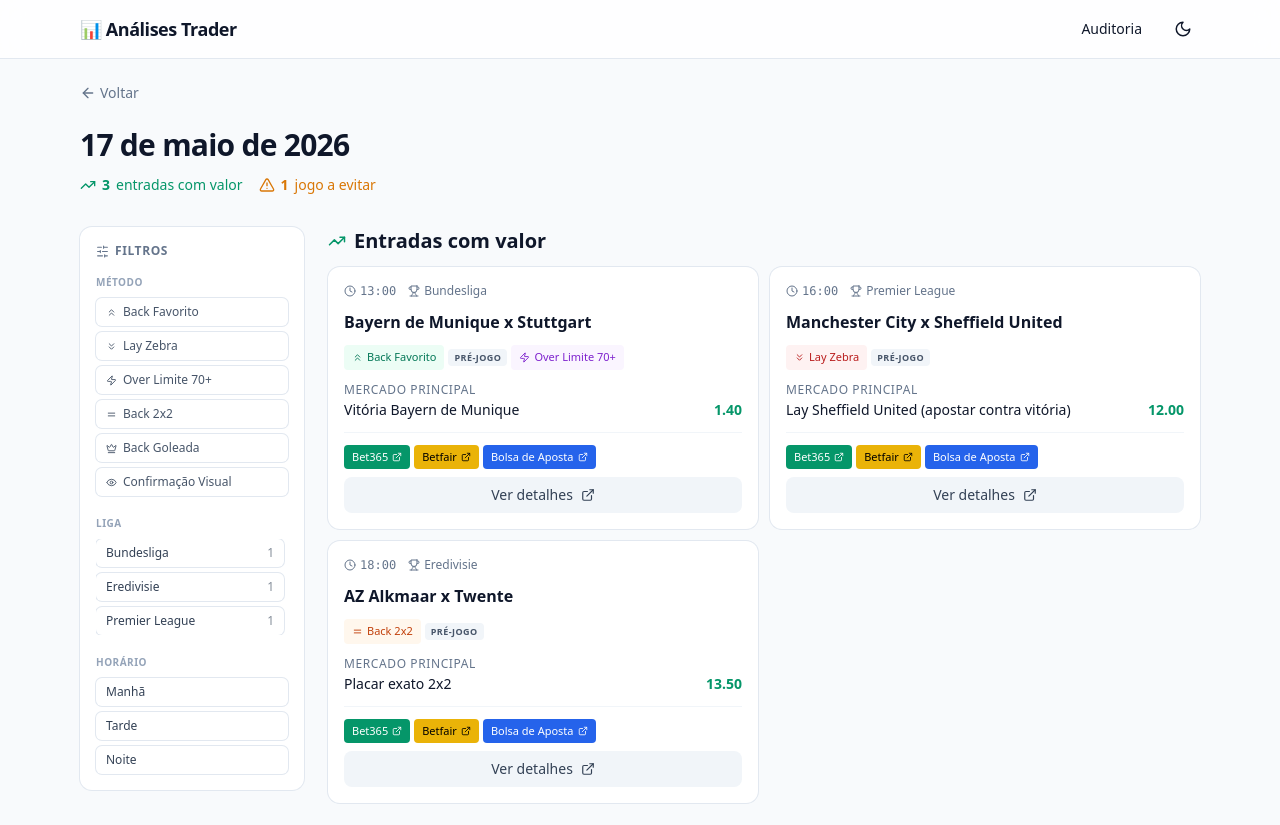
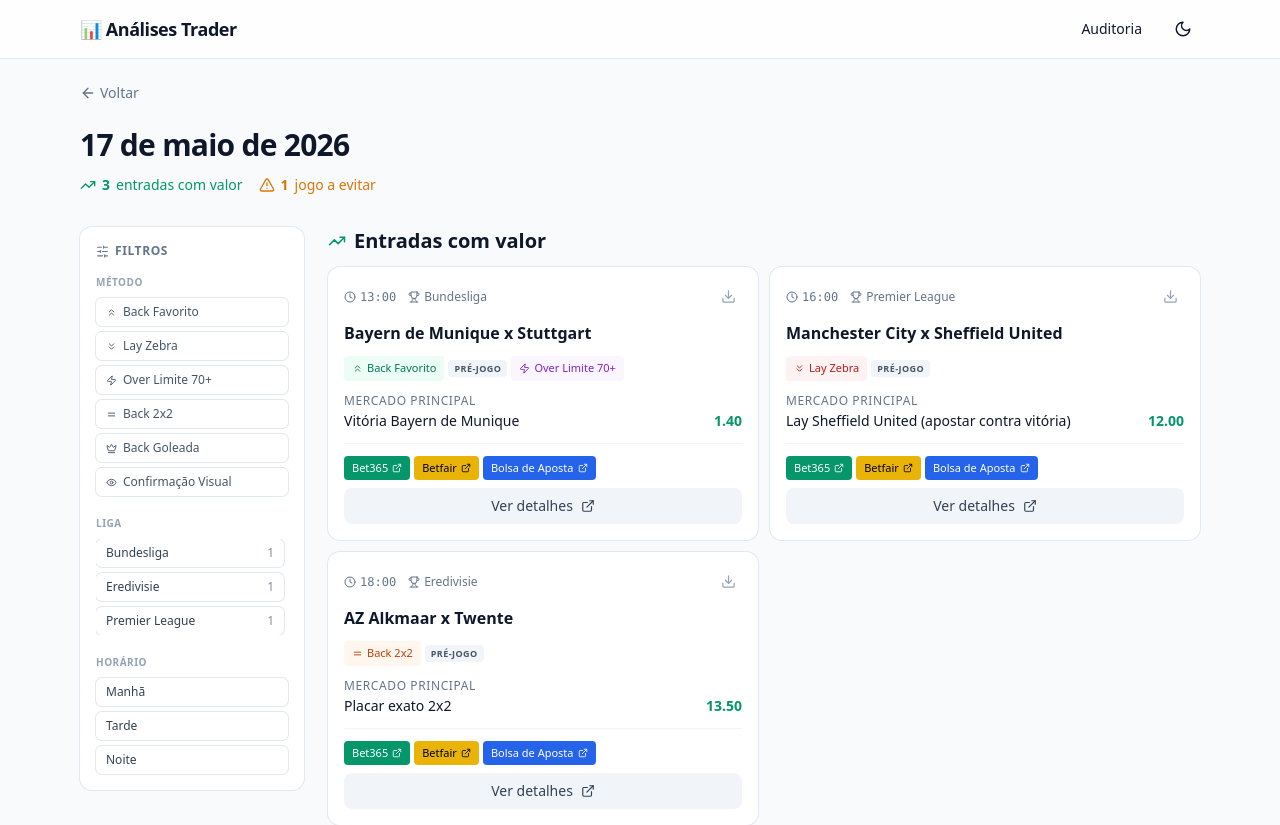
Before and after one commit to trader-viking/analisefb, a Next.js app: page /relatorio/2026-05-17/ in a window 1280 px wide. Shown: the top 825 px of the page. Built offline with nearby package versions, Linux system fonts and the light colour scheme; no server answers.

Commit message:
Posicao com mando de campo + botao baixar imagem + fix filtro Over Gols

```diff
--- /dev/null
+++ b/components/BotaoBaixarImagem.tsx
@@ -0,0 +1,87 @@
+'use client';
+
+import { useState } from 'react';
+import { Download, Check } from 'lucide-react';
+import { toPng } from 'html-to-image';
+
+type Props = {
+  // Função que retorna o elemento a ser capturado
+  alvoRef: React.RefObject<HTMLElement>;
+  // Nome do arquivo (sem extensão)
+  nomeArquivo: string;
+  // Variante visual
+  variante?: 'icone' | 'botao';
+  className?: string;
+};
+
+export default function BotaoBaixarImagem({ alvoRef, nomeArquivo, variante = 'icone', className = '' }: Props) {
+  const [estado, setEstado] = useState<'idle' | 'gerando' | 'ok'>('idle');
+
+  async function baixar(e: React.MouseEvent) {
+    e.preventDefault();
+    e.stopPropagation();
+    const el = alvoRef.current;
+    if (!el) return;
+
+    setEstado('gerando');
+    try {
+      // Detecta o fundo conforme o tema atual (claro/escuro)
+      const isDark = document.documentElement.classList.contains('dark');
+      const bg = isDark ? '#0f172a' : '#ffffff';
+
+      const dataUrl = await toPng(el, {
+        backgroundColor: bg,
+        pixelRatio: 2, // resolução 2x = nítido
+        // Esconde elementos marcados com data-no-export (botões)
+        filter: (node) => {
+          if (node instanceof HTMLElement && node.dataset.noExport === 'true') return false;
+          return true;
+        },
+      });
+
+      const link = document.createElement('a');
+      const slug = nomeArquivo
+        .toLowerCase()
+        .normalize('NFD')
+        .replace(/[\u0300-\u036f]/g, '')
+        .replace(/[^a-z0-9]+/g, '-')
+        .replace(/^-+|-+$/g, '');
+      link.download = `${slug || 'card'}.png`;
+      link.href = dataUrl;
+      link.click();
+
+      setEstado('ok');
+      setTimeout(() => setEstado('idle'), 1500);
+    } catch (err) {
+      console.error('Erro ao gerar imagem:', err);
+      setEstado('idle');
+    }
+  }
+
+  if (variante === 'botao') {
+    return (
+      <button
+        type="button"
+        onClick={baixar}
+        data-no-export="true"
+        className={`btn btn-secondary justify-center w-full ${className}`}
+      >
+        {estado === 'ok' ? <Check size={14} /> : <Download size={14} />}
+        {estado === 'gerando' ? 'Gerando...' : estado === 'ok' ? 'Baixado!' : 'Baixar imagem'}
+      </button>
+    );
+  }
+
+  // Variante ícone (discreto, canto do card)
+  return (
+    <button
+      type="button"
+      onClick={baixar}
+      data-no-export="true"
+      title="Baixar imagem do card"
+      className={`p-1.5 rounded-md text-ink-400 hover:text-ink-700 dark:hover:text-ink-200 hover:bg-ink-100 dark:hover:bg-ink-800 transition ${className}`}
+    >
+      {estado === 'ok' ? <Check size={15} /> : <Download size={15} />}
+    </button>
+  );
+}
--- /dev/null
+++ b/components/BotaoBaixarPorId.tsx
@@ -0,0 +1,65 @@
+'use client';
+
+import { useState } from 'react';
+import { Download, Check } from 'lucide-react';
+import { toPng } from 'html-to-image';
+
+type Props = {
+  // ID do elemento a capturar
+  alvoId: string;
+  nomeArquivo: string;
+  className?: string;
+};
+
+export default function BotaoBaixarPorId({ alvoId, nomeArquivo, className = '' }: Props) {
+  const [estado, setEstado] = useState<'idle' | 'gerando' | 'ok'>('idle');
+
+  async function baixar() {
+    const el = document.getElementById(alvoId);
+    if (!el) return;
+
+    setEstado('gerando');
+    try {
+      const isDark = document.documentElement.classList.contains('dark');
+      const bg = isDark ? '#0f172a' : '#ffffff';
+
+      const dataUrl = await toPng(el, {
+        backgroundColor: bg,
+        pixelRatio: 2,
+        filter: (node) => {
+          if (node instanceof HTMLElement && node.dataset.noExport === 'true') return false;
+          return true;
+        },
+      });
+
+      const link = document.createElement('a');
+      const slug = nomeArquivo
+        .toLowerCase()
+        .normalize('NFD')
+        .replace(/[\u0300-\u036f]/g, '')
+        .replace(/[^a-z0-9]+/g, '-')
+        .replace(/^-+|-+$/g, '');
+      link.download = `${slug || 'analise'}.png`;
+      link.href = dataUrl;
+      link.click();
+
+      setEstado('ok');
+      setTimeout(() => setEstado('idle'), 1500);
+    } catch (err) {
+      console.error('Erro ao gerar imagem:', err);
+      setEstado('idle');
+    }
+  }
+
+  return (
+    <button
+      type="button"
+      onClick={baixar}
+      data-no-export="true"
+      className={`btn btn-secondary justify-center ${className}`}
+    >
+      {estado === 'ok' ? <Check size={14} /> : <Download size={14} />}
+      {estado === 'gerando' ? 'Gerando...' : estado === 'ok' ? 'Baixado!' : 'Baixar imagem'}
+    </button>
+  );
+}
--- a/components/ListaEntradas.tsx
+++ b/components/ListaEntradas.tsx
@@ -1,6 +1,6 @@
 'use client';
 
-import { useState, useMemo, useEffect } from 'react';
+import { useState, useMemo, useEffect, useRef } from 'react';
 import Link from 'next/link';
 import {
   ExternalLink, TrendingUp, Clock, Trophy, X, SlidersHorizontal,
@@ -8,6 +8,7 @@
 import { BadgeMetodo, metodosAtivos, metodosRankeados, METODOS_INFO, modoDoMetodo } from '@/components/BadgeMetodo';
 import { ContextoTimesCompacto } from '@/components/ContextoTimes';
 import BotoesApostaMini from '@/components/BotoesApostaMini';
+import BotaoBaixarImagem from '@/components/BotaoBaixarImagem';
 import type { Entrada } from '@/lib/relatorios';
 
 type EntradaComSlug = Entrada & { _slug: string };
@@ -156,7 +157,7 @@
     for (const e of entradas) {
       for (const m of metodosAtivos(e)) set.add(m);
     }
-    return ['back_favorito','lay_zebra','over_limite_70','back_2x2','back_goleada','confirmacao_visual']
+    return ['back_favorito','lay_zebra','over_limite_70','over_golos','back_2x2','back_goleada','confirmacao_visual']
       .filter(m => set.has(m));
   }, [entradas]);
 
@@ -377,90 +378,15 @@
                 const aoVivo = placar?.status === 'em_andamento';
 
                 return (
-                  <div key={entrada._slug} className={`card p-4 flex flex-col gap-3 ${encerrado ? 'opacity-90' : ''}`}>
-                    <div className="flex items-center gap-3 text-xs text-ink-500">
-                      {entrada.horario && (
-                        <span className="inline-flex items-center gap-1">
-                          <Clock size={12} />
-                          <span className="font-mono">{entrada.horario}</span>
-                        </span>
-                      )}
-                      {entrada.liga && (
-                        <span className="inline-flex items-center gap-1 truncate">
-                          <Trophy size={12} />
-                          <span className="truncate">{entrada.liga}</span>
-                        </span>
-                      )}
-                      {encerrado && entrada._veredito === 'green' && (
-                        <span className="ml-auto inline-flex items-center gap-1 px-2 py-0.5 rounded bg-emerald-600 text-white font-semibold">
-                          ✓ GREEN
-                        </span>
-                      )}
-                      {encerrado && entrada._veredito === 'red' && (
-                        <span className="ml-auto inline-flex items-center gap-1 px-2 py-0.5 rounded bg-red-600 text-white font-semibold">
-                          ✗ RED
-                        </span>
-                      )}
-                      {encerrado && entrada._veredito !== 'green' && entrada._veredito !== 'red' && (
-                        <span className="ml-auto inline-flex items-center gap-1 px-2 py-0.5 rounded bg-ink-200 text-ink-700 dark:bg-ink-700 dark:text-ink-200 font-semibold">
-                          Encerrado
-                        </span>
-                      )}
-                      {aoVivo && (
-                        <span className="ml-auto inline-flex items-center gap-1 px-2 py-0.5 rounded bg-red-600 text-white font-semibold animate-pulse">
-                          <span className="w-1.5 h-1.5 rounded-full bg-white"></span>
-                          Ao vivo
-                        </span>
-                      )}
-                    </div>
-
-                    <div className="flex items-center justify-between gap-2">
-                      <div className="font-semibold leading-snug">{entrada.jogo}</div>
-                      {placar && (placar.gols_casa !== null && placar.gols_fora !== null) && (
-                        <div className={`shrink-0 font-bold tabular-nums text-lg ${encerrado ? 'text-ink-700 dark:text-ink-200' : 'text-red-600 dark:text-red-400'}`}>
-                          {placar.gols_casa}<span className="text-ink-400 mx-0.5">x</span>{placar.gols_fora}
-                        </div>
-                      )}
-                    </div>
-
-                    <ContextoTimesCompacto jogo={entrada.jogo} contexto={entrada.contexto_times} />
-
-                    {mAtivos.length > 0 && (
-                      <div className="flex flex-wrap gap-1">
-                        {mAtivos.map(m => (
-                          <BadgeMetodo
-                            key={m}
-                            metodo={m}
-                            modo={modoDoMetodo(entrada, m)}
-                          />
-                        ))}
-                      </div>
-                    )}
-
-                    <div className="text-sm">
-                      <div className="text-ink-500 text-xs uppercase tracking-wider mb-0.5">
-                        Mercado principal
-                      </div>
-                      <div className="flex items-baseline gap-2">
-                        <span className="font-medium">{entrada.mercado_principal}</span>
-                        <span className="ml-auto font-bold text-emerald-600 dark:text-emerald-400 tabular-nums">
-                          {entrada.odd_principal}
-                        </span>
-                      </div>
-                    </div>
-
-                    <div className="mt-auto pt-3 border-t border-ink-100 dark:border-ink-800 space-y-2">
-                      <BotoesApostaMini jogo={entrada.jogo} />
-                      <Link
-                        href={`/relatorio/${relatorioSlug}/${entrada._slug}/`}
-                        target="_blank"
-                        className="btn btn-secondary justify-center w-full"
-                      >
-                        Ver detalhes
-                        <ExternalLink size={14} />
-                      </Link>
-                    </div>
-                  </div>
+                  <CardEntrada
+                    key={entrada._slug}
+                    entrada={entrada}
+                    mAtivos={mAtivos}
+                    placar={placar}
+                    encerrado={encerrado}
+                    aoVivo={aoVivo}
+                    relatorioSlug={relatorioSlug}
+                  />
                 );
               })}
             </div>
@@ -515,3 +441,109 @@
     </section>
   );
 }
+
+// =====================================================================
+// Card individual de entrada (com ref própria pra exportar como imagem)
+// =====================================================================
+type Placar2 = {
+  casa: string; fora: string;
+  gols_casa: number | null; gols_fora: number | null;
+  status: 'finalizado' | 'em_andamento' | 'agendado';
+};
+
+function CardEntrada({ entrada, mAtivos, placar, encerrado, aoVivo, relatorioSlug }: {
+  entrada: Entrada;
+  mAtivos: string[];
+  placar: Placar2 | null;
+  encerrado: boolean;
+  aoVivo: boolean;
+  relatorioSlug: string;
+}) {
+  const cardRef = useRef<HTMLDivElement>(null);
+
+  return (
+    <div ref={cardRef} className={`card p-4 flex flex-col gap-3 ${encerrado ? 'opacity-90' : ''}`}>
+      <div className="flex items-center gap-3 text-xs text-ink-500">
+        {entrada.horario && (
+          <span className="inline-flex items-center gap-1">
+            <Clock size={12} />
+            <span className="font-mono">{entrada.horario}</span>
+          </span>
+        )}
+        {entrada.liga && (
+          <span className="inline-flex items-center gap-1 truncate">
+            <Trophy size={12} />
+            <span className="truncate">{entrada.liga}</span>
+          </span>
+        )}
+        <span className="ml-auto inline-flex items-center gap-1">
+          {encerrado && entrada._veredito === 'green' && (
+            <span className="inline-flex items-center gap-1 px-2 py-0.5 rounded bg-emerald-600 text-white font-semibold">
+              ✓ GREEN
+            </span>
+          )}
+          {encerrado && entrada._veredito === 'red' && (
+            <span className="inline-flex items-center gap-1 px-2 py-0.5 rounded bg-red-600 text-white font-semibold">
+              ✗ RED
+            </span>
+          )}
+          {encerrado && entrada._veredito !== 'green' && entrada._veredito !== 'red' && (
+            <span className="inline-flex items-center gap-1 px-2 py-0.5 rounded bg-ink-200 text-ink-700 dark:bg-ink-700 dark:text-ink-200 font-semibold">
+              Encerrado
+            </span>
+          )}
+          {aoVivo && (
+            <span className="inline-flex items-center gap-1 px-2 py-0.5 rounded bg-red-600 text-white font-semibold animate-pulse">
+              <span className="w-1.5 h-1.5 rounded-full bg-white"></span>
+              Ao vivo
+            </span>
+          )}
+          <BotaoBaixarImagem alvoRef={cardRef} nomeArquivo={entrada.jogo} variante="icone" />
+        </span>
+      </div>
+
+      <div className="flex items-center justify-between gap-2">
+        <div className="font-semibold leading-snug">{entrada.jogo}</div>
+        {placar && (placar.gols_casa !== null && placar.gols_fora !== null) && (
+          <div className={`shrink-0 font-bold tabular-nums text-lg ${encerrado ? 'text-ink-700 dark:text-ink-200' : 'text-red-600 dark:text-red-400'}`}>
+            {placar.gols_casa}<span className="text-ink-400 mx-0.5">x</span>{placar.gols_fora}
+          </div>
+        )}
+      </div>
+
+      <ContextoTimesCompacto jogo={entrada.jogo} contexto={entrada.contexto_times} />
+
+      {mAtivos.length > 0 && (
+        <div className="flex flex-wrap gap-1">
+          {mAtivos.map(m => (
+            <BadgeMetodo key={m} metodo={m} modo={modoDoMetodo(entrada, m)} />
+          ))}
+        </div>
+      )}
+
+      <div className="text-sm">
+        <div className="text-ink-500 text-xs uppercase tracking-wider mb-0.5">
+          Mercado principal
+        </div>
+        <div className="flex items-baseline gap-2">
+          <span className="font-medium">{entrada.mercado_principal}</span>
+          <span className="ml-auto font-bold text-emerald-600 dark:text-emerald-400 tabular-nums">
+            {entrada.odd_principal}
+          </span>
+        </div>
+      </div>
+
+      <div className="mt-auto pt-3 border-t border-ink-100 dark:border-ink-800 space-y-2" data-no-export="true">
+        <BotoesApostaMini jogo={entrada.jogo} />
+        <Link
+          href={`/relatorio/${relatorioSlug}/${entrada._slug}/`}
+          target="_blank"
+          className="btn btn-secondary justify-center w-full"
+        >
+          Ver detalhes
+          <ExternalLink size={14} />
+        </Link>
+      </div>
+    </div>
+  );
+}
--- a/lib/relatorios.ts
+++ b/lib/relatorios.ts
@@ -129,6 +129,7 @@
   over_golos?: OverGolos | null;
   confirmacao_visual?: ConfirmacaoVisual | null;
   // Placar gravado pelo Worker na auditoria (pra mostrar jogos encerrados)
+  _slug?: string;
   _placar?: string | null;          // ex: "2x1"
   _status?: string;                 // 'finalizado' | 'em_andamento' | 'agendado'
   _placar_atualizado_em?: string;
--- a/package.json
+++ b/package.json
@@ -8,10 +8,11 @@
     "start": "next start"
   },
   "dependencies": {
+    "html-to-image": "^1.11.13",
+    "lucide-react": "0.408.0",
     "next": "14.2.35",
     "react": "18.3.1",
-    "react-dom": "18.3.1",
-    "lucide-react": "0.408.0"
+    "react-dom": "18.3.1"
   },
   "devDependencies": {
     "@types/node": "20.14.10",
```
Also changed, not shown: app/relatorio/[slug]/[entrada]/page.tsx (+7 -1 lines), components/ContextoTimes.tsx (+24 -9 lines), 1 other file (tests, documents, lock files or other folders).
